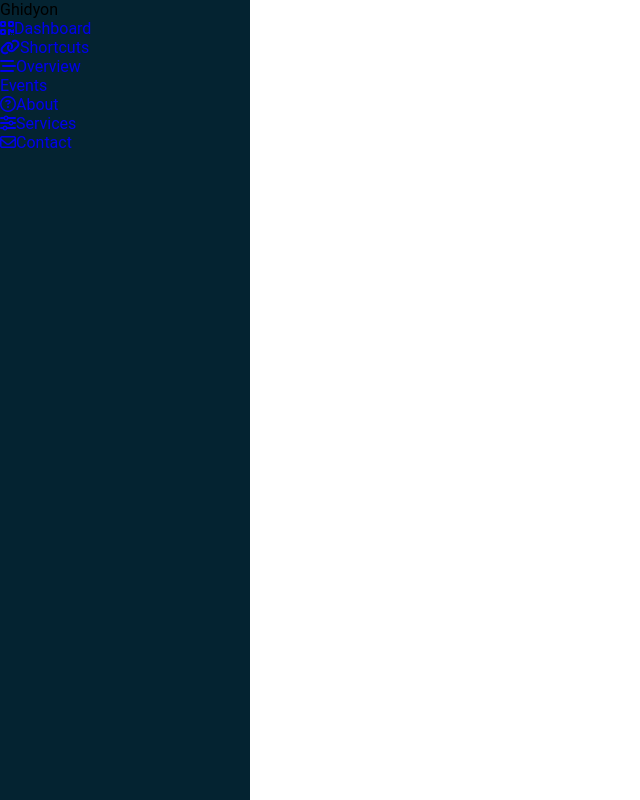
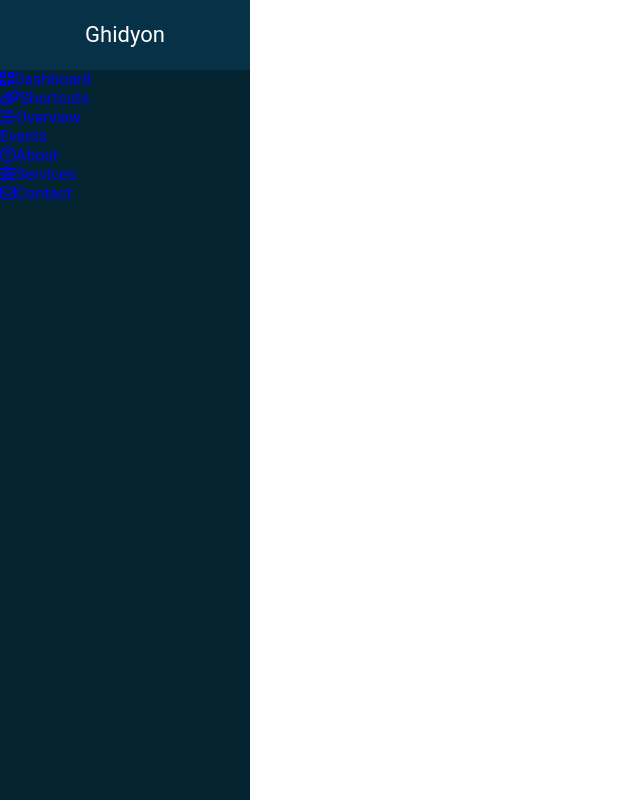
Before and after one commit to Ghidyon/animated-sidenav, a plain HTML site: page index.html in a window 1280 px wide. Shown: the whole page, without its empty margins (0-640 px from the left). Drawn offline with Linux system fonts and the light colour scheme; some icons are missing.

Commit message:
styled header

```diff
--- a/style.css
+++ b/style.css
@@ -16,3 +16,12 @@ nav {
     height: 100%;
     background: #042331;
 }
+
+nav header {
+    text-align: center;
+    font-size: 22px;
+    color: white;
+    line-height: 70px;
+    background: #063146;
+    user-select: none;
+}
```
